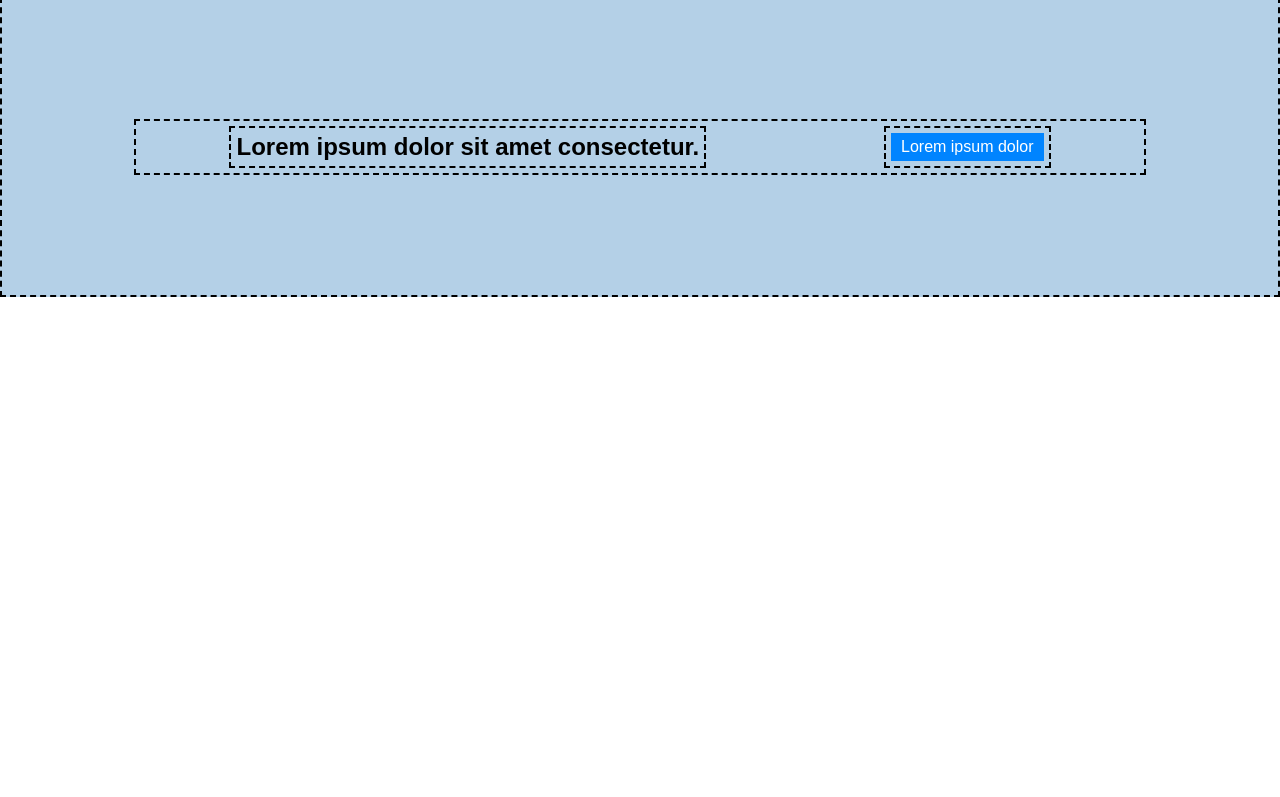
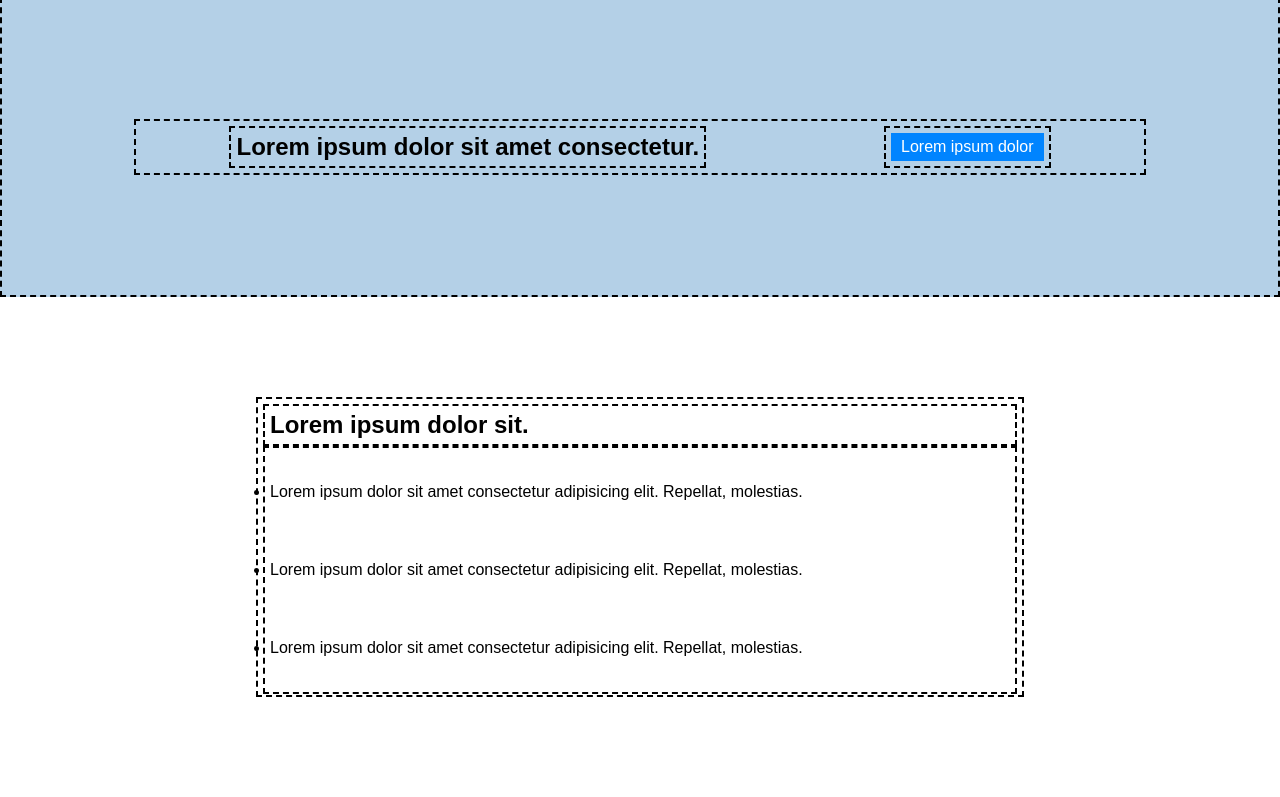
Before and after one commit to antoniodelgiudice02/htmlcss-dropbox, a plain HTML site: page index.html in a window 1280 px wide. Shown: the part 3749-4546 px from the top of the page. Before the commit the page ends 4046 px from the top, so only its background shows below. Drawn offline with Linux system fonts and the light colour scheme.

Commit message:
ADD: #FAQ STRUCTURE

```diff
--- a/css/style.css
+++ b/css/style.css
@@ -268,3 +268,22 @@ a{
     justify-content: space-around;
     align-items: center;
 }
+
+
+/*FAQ*/
+
+#FAQ{
+    justify-content: center;
+    align-items: center;
+    height: 500px;
+}
+
+#FAQ .container{
+    width: 60%;
+    height: 60%;
+
+}
+
+#FAQ li{
+    padding: 30px 0;
+}
--- a/index.html
+++ b/index.html
@@ -399,6 +399,22 @@
 
         </section>
 
+        <section class="debug d-flex " id="FAQ">
+
+            <div class="debug d-flex-col container">
+
+                <h2>Lorem ipsum dolor sit.</h2>
+
+                <ul>
+                    <li>Lorem ipsum dolor sit amet consectetur adipisicing elit. Repellat, molestias.</li>
+                    <li>Lorem ipsum dolor sit amet consectetur adipisicing elit. Repellat, molestias.</li>
+                    <li>Lorem ipsum dolor sit amet consectetur adipisicing elit. Repellat, molestias.</li>
+                </ul>
+
+            </div>
+
+        </section>
+
     </main>
 
 </body>
```
